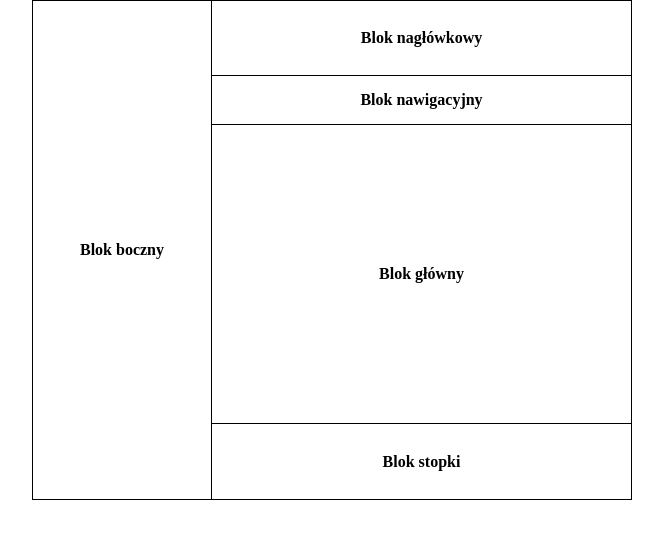
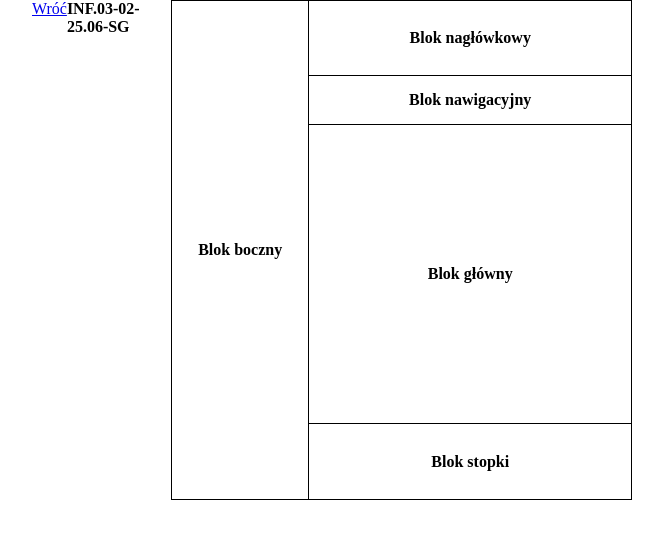
Before and after one commit to MichalB1TP/lato2, a plain HTML site: page index.html in a window 1280 px wide. Shown: the whole page, without its empty margins (308-971 px from the left). Drawn offline with Linux system fonts and the light colour scheme.

Commit message:
Update index.html with additional content
Added a link and a paragraph to the body.

```diff
--- a/index.html
+++ b/index.html
@@ -76,6 +76,8 @@
     </style>
 </head>
 <body>
+    <a href="https://michalb1tp.github.io/mama/">Wróć</a>
+    <p><b>INF.03-02-25.06-SG</b></p>
 
     <aside>
         Blok boczny
@@ -100,4 +102,5 @@
     </main>
 
 </body>
+
 </html>
```
